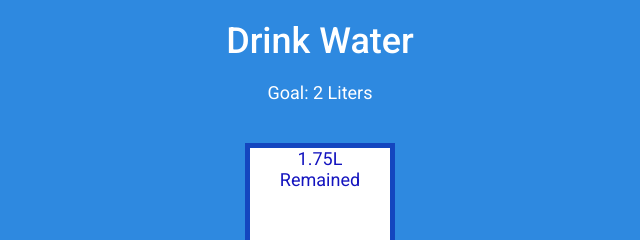
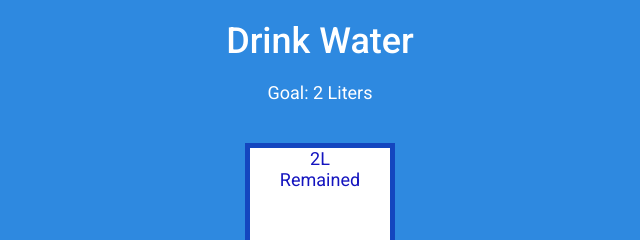
Before and after one commit to ntyankah/projects-50, a plain HTML site: page 16. drink water/index.html in a window 1280 px wide. Shown: the top 240 px of the page, 320-960 px from the left. Drawn offline with Linux system fonts and the light colour scheme.

Commit message:
fix initial remained state

```diff
--- a/16. drink water/index.html
+++ b/16. drink water/index.html
@@ -13,7 +13,7 @@
         <p class="goal">Goal: 2 Liters</p>
         <div class="cup big">
             <div class="remaining">
-                <span id="remaining-label">1.75L</span>
+                <span id="remaining-label">2L</span>
                 <span>Remained</span>
             </div>
             <div class="consumed">
```
